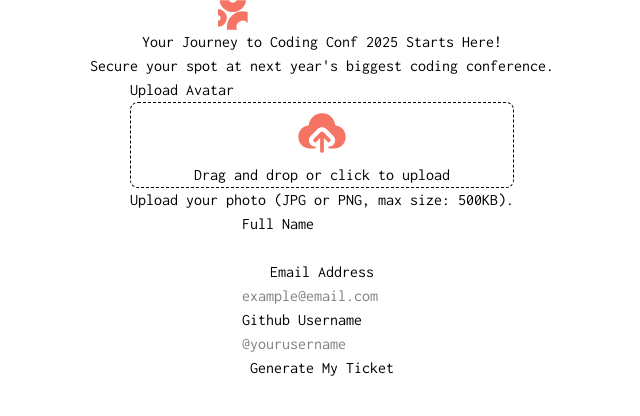
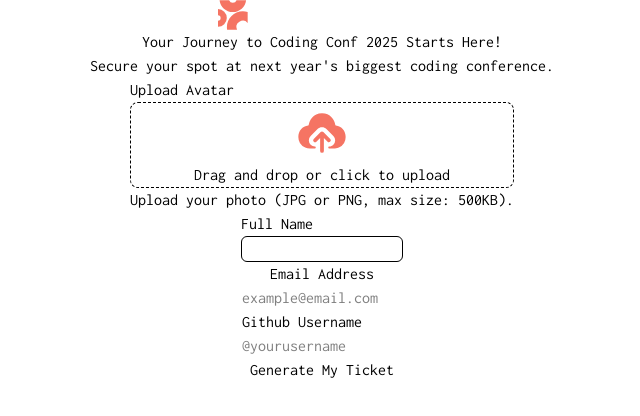
Before and after one commit to micha1bak/frontend-mentor-ticket-generator, a React (Vite) app: page / in a window 1280 px wide. Shown: the top 416 px of the page, without its empty margins (318-958 px from the left). Built offline with nearby package versions, Linux system fonts and the light colour scheme.

Commit message:
added handleNameChange method and const name to store input value dynamically on change

```diff
--- a/src/components/Name.jsx
+++ b/src/components/Name.jsx
@@ -1,13 +1,23 @@
+import { useState } from "react";
+
 export function Name() {
 
-  const errorNameStyles = {
-    display: 'none',
+  const [name, setName] = useState("");
+
+  const handleNameChange = (event) => {
+    setName(event.target.value);
   }
 
   return (
     <div>
-    <h3>Full Name</h3>
-    <input type="text" />
+      <h3>Full Name</h3>
+      <input
+        id="name"
+        type="text"
+        className="border border-solid border-black rounded-md"
+        onChange={handleNameChange}
+        value={name}
+      />
       <div className="hidden">
         <img src="assets\images\icon-info.svg" alt="info" />
         <span>Please enter your full name.</span>
```
